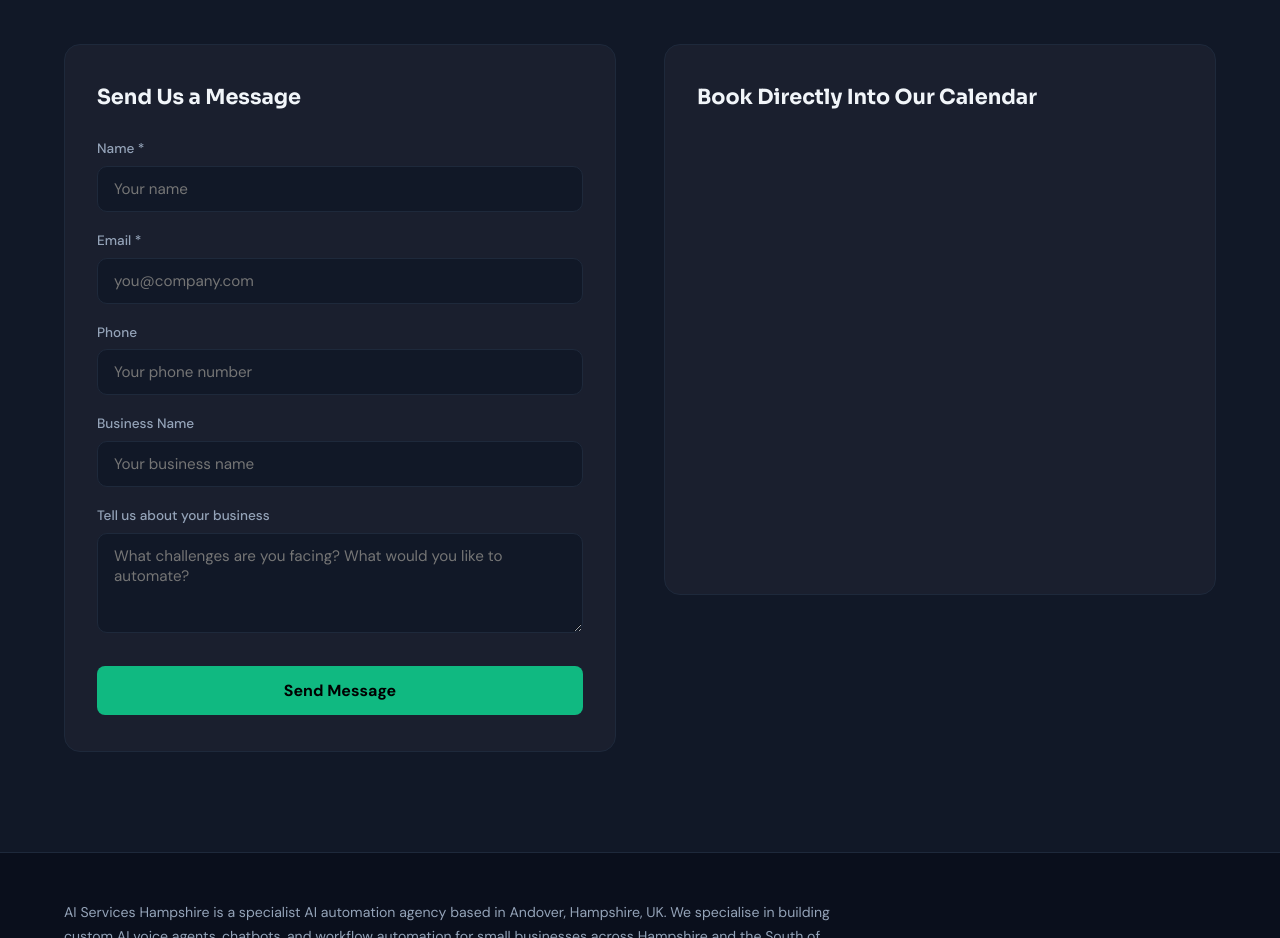
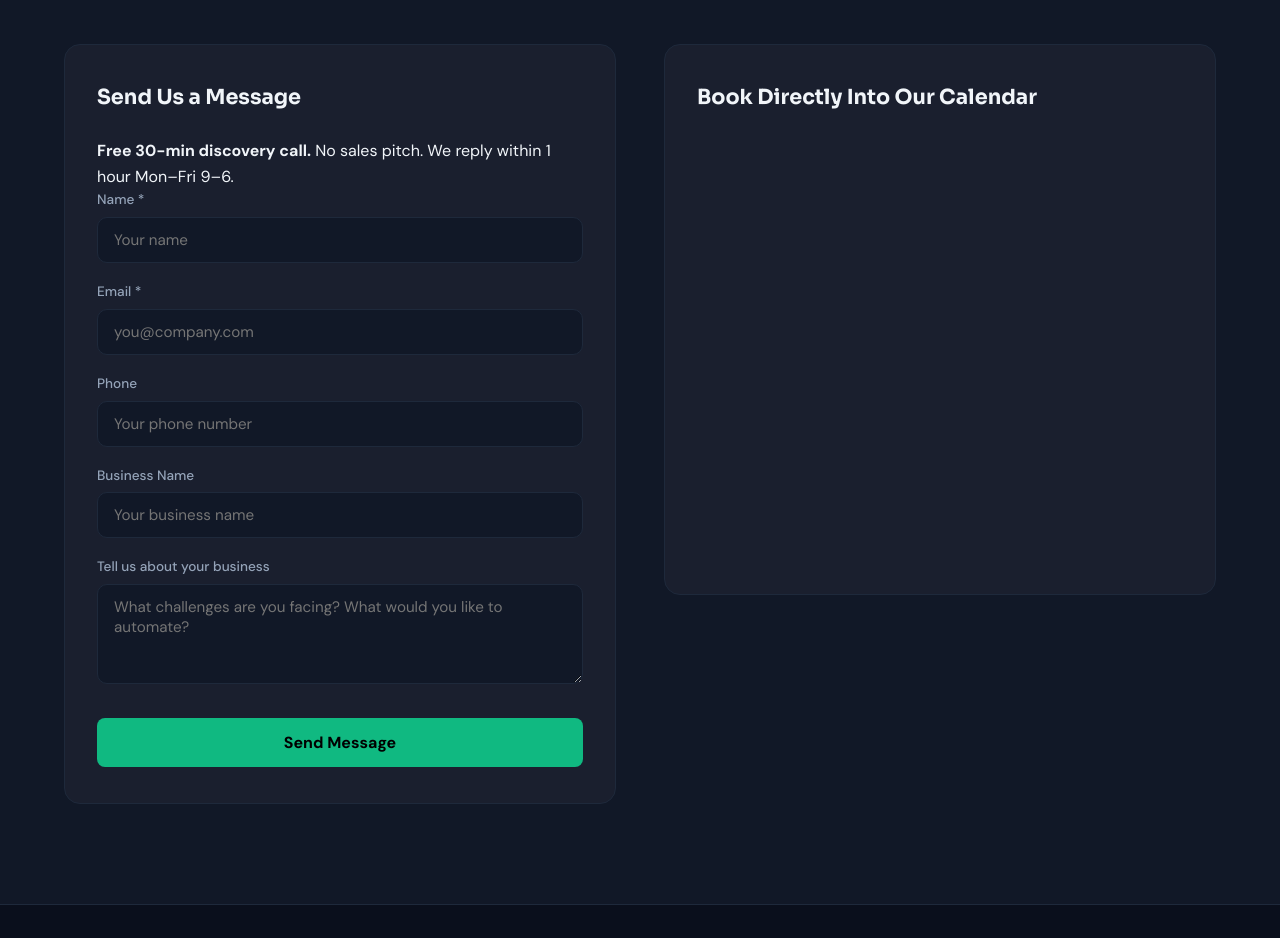
Before and after one commit to Nipstar/hampshire-ai, a plain HTML site: page index.html in a window 1280 px wide. Shown: the part 10780-11718 px from the top of the page. Drawn offline with Linux system fonts and the light colour scheme; a script that the page names is missing.

Commit message:
fix(conversion-stack): inject form trust HTML element
Previous commit only injected CSS class definition because idempotency check
matched on the class string in <style>. Now checks for the actual class=
attribute so the <div class="conv-form-trust"> element gets injected
above the contact form.

```diff
--- a/index.html
+++ b/index.html
@@ -3217,6 +3217,9 @@
         <div class="contact__grid">
           <div class="contact__form-wrap reveal">
             <h3>Send Us a Message</h3>
+                        <div class="conv-form-trust">
+              <strong>Free 30-min discovery call.</strong> No sales pitch. We reply within 1 hour Mon–Fri 9–6.
+            </div>
             <form id="contactForm" novalidate>
               <!-- Honeypot -->
               <div class="form__honeypot" aria-hidden="true">
```
